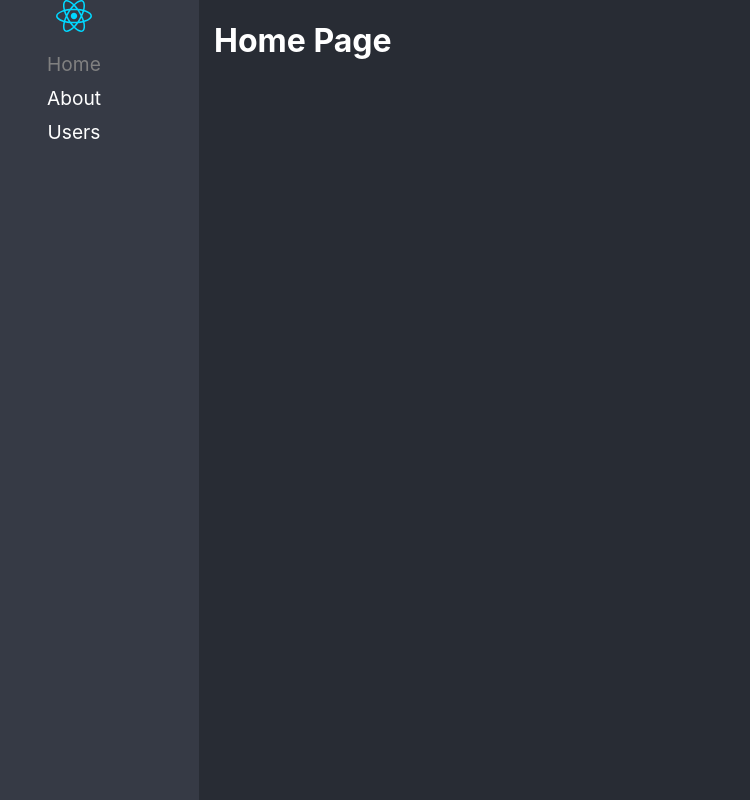
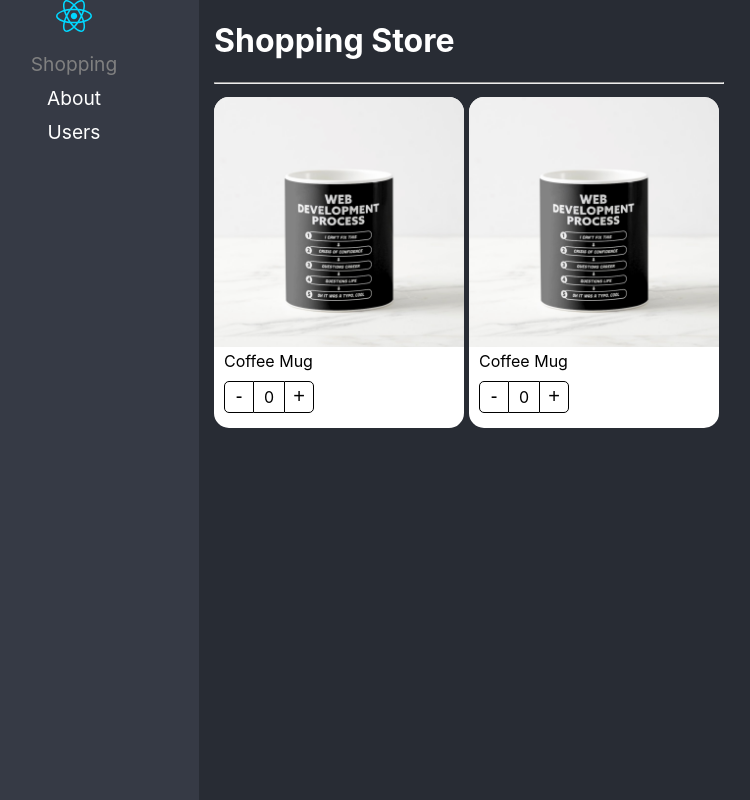
Before and after one commit to lvargask/react-typescript-template, a React (Vite) app: page / in a window 1280 px wide. Before the commit this address led to /home. Shown: the whole page, without its empty margins (51-801 px from the left). Built offline with nearby package versions, Linux system fonts and the light colour scheme.

Commit message:
Component compound

```diff
--- /dev/null
+++ b/src/02-component-patterns/components/ProductButtons.tsx
@@ -0,0 +1,20 @@
+import { useContext } from "react";
+import { ProductContext } from './ProductCard';
+import styles from "../styles/styles.module.css";
+
+
+export const ProductButtons = () => {
+    const { increaseBy, counter } = useContext(ProductContext);
+
+    return (
+      <div className={styles.buttonsContainer}>
+        <button onClick={() => increaseBy(-1)} className={styles.buttonMinus}>
+          -
+        </button>
+        <div className={styles.countLabel}>{counter}</div>
+        <button onClick={() => increaseBy(1)} className={styles.buttonAdd}>
+          +
+        </button>
+      </div>
+    );
+  };
--- /dev/null
+++ b/src/02-component-patterns/components/ProductCard.tsx
@@ -0,0 +1,30 @@
+import { createContext } from "react";
+import { useProducts } from "../hooks";
+import { ProductContextProps, ProductCardProps } from "../interfaces/interfaces";
+import styles from "../styles/styles.module.css";
+
+export const ProductContext = createContext({}) as ProductContextProps;
+const { Provider } = ProductContext;
+
+export const ProductCard = ({ children, product }: ProductCardProps) => {
+  const { counter, increaseBy } = useProducts();
+
+  return (
+    <Provider
+      value={{
+        counter,
+        increaseBy,
+        product,
+      }}
+    >
+      <div className={styles.productCard}>
+        {children}
+        {/* <ProductImage img={product.img} />
+
+        <ProductTitle title={product.title} />
+
+        <ProductButtons counter={counter} increaseBy={increaseBy} /> */}
+      </div>
+    </Provider>
+  );
+};
--- /dev/null
+++ b/src/02-component-patterns/components/ProductImage.tsx
@@ -0,0 +1,10 @@
+import { useContext } from "react";
+import { ProductContext } from './ProductCard';
+import noImage from "../assets/no-image.jpg";
+import styles from "../styles/styles.module.css";
+
+export const ProductImage = ({ img = null }) => {
+  const { product } = useContext(ProductContext);
+  const image = img ?? product.img ?? noImage;
+  return <img className={styles.productImg} src={image} alt="Product" />;
+};
--- /dev/null
+++ b/src/02-component-patterns/components/ProductTitle.tsx
@@ -0,0 +1,10 @@
+import { useContext } from "react";
+import { ProductContext } from "./ProductCard";
+import styles from "../styles/styles.module.css";
+
+export const ProductTitle = ({ title }: { title: string }) => {
+  const { product } = useContext(ProductContext);
+  return (
+    <span className={styles.productDescription}>{title ?? product.title}</span>
+  );
+};
--- /dev/null
+++ b/src/02-component-patterns/components/index.ts
@@ -0,0 +1,17 @@
+import { ProductCard as ProductCardHOC } from "./ProductCard";
+import { ProductImage } from "./ProductImage";
+import { ProductTitle } from "./ProductTitle";
+import { ProductButtons } from "./ProductButtons";
+import { ProductCardHOCProps } from "../interfaces/interfaces";
+
+export { ProductImage } from "./ProductImage";
+export { ProductTitle } from "./ProductTitle";
+export { ProductButtons } from "./ProductButtons";
+
+export const ProductCard: ProductCardHOCProps = Object.assign(ProductCardHOC, {
+  Image: ProductImage,
+  Title: ProductTitle,
+  Buttons: ProductButtons,
+});
+
+export default ProductCard;
--- /dev/null
+++ b/src/02-component-patterns/hooks/index.ts
@@ -0,0 +1 @@
+export * from './useProducts';
--- /dev/null
+++ b/src/02-component-patterns/hooks/useProducts.ts
@@ -0,0 +1,14 @@
+import { useState } from "react";
+
+export const useProducts = (initialValue = 0) => {
+  const [counter, setCounter] = useState(initialValue);
+
+  const increaseBy = (value: number) => {
+    setCounter((prev) => Math.max(prev + value, 0));
+  };
+
+  return {
+    counter,
+    increaseBy,
+  };
+};
--- /dev/null
+++ b/src/02-component-patterns/interfaces/interfaces.ts
@@ -0,0 +1,25 @@
+import { ReactElement } from "react";
+
+export interface ProductCardProps {
+  product: Product;
+  children?: ReactElement | ReactElement[];
+}
+
+export interface Product {
+  id: string;
+  title: string;
+  img?: string;
+}
+
+export interface ProductContextProps {
+  counter: number;
+  increaseBy: (value: number) => void;
+  product: Product;
+}
+
+export interface ProductCardHOCProps {
+  ({ children, product }: ProductCardProps): JSX.Element;
+  Image: ({ img }: { img?: string }) => JSX.Element;
+  Title: ({ title }: { title: string }) => JSX.Element;
+  Buttons: () => JSX.Element;
+}
--- /dev/null
+++ b/src/02-component-patterns/pages/ShoppingPage.tsx
@@ -0,0 +1,40 @@
+import {
+  ProductCard,
+  ProductImage,
+  ProductTitle,
+  ProductButtons,
+} from "../components";
+
+const product = {
+  id: "123",
+  title: "Coffee Mug",
+  img: "../public/coffee-mug.png",
+};
+
+export const ShoppingPage = () => {
+  return (
+    <div>
+      <h1>Shopping Store</h1>
+      <hr />
+      <div
+        style={{
+          display: "flex",
+          flexDirection: "row",
+          flexWrap: "wrap",
+        }}
+      >
+        <ProductCard product={product}>
+          <ProductImage />
+          <ProductTitle />
+          <ProductButtons />
+        </ProductCard>
+
+        <ProductCard product={product}>
+          <ProductCard.Image />
+          <ProductCard.Title />
+          <ProductCard.Buttons />
+        </ProductCard>
+      </div>
+    </div>
+  );
+};
--- /dev/null
+++ b/src/02-component-patterns/styles/styles.module.css
@@ -0,0 +1,62 @@
+
+
+.productCard {
+    background-color: white;
+    border-radius: 15px;
+    color: black;
+    padding-bottom: 5px;
+    width: 250px;
+    margin-right: 5px;
+    margin-top: 5px;
+}
+
+.productImg {
+    border-radius: 15px 15px 0px 0px;
+    width: 100%;
+}
+
+.productDescription {
+    margin: 10px;
+}
+
+.buttonsContainer {
+    margin: 10px;
+    display: flex;
+    flex-direction: row;
+}
+
+.buttonMinus {
+    cursor: pointer;
+    background-color: transparent;
+    border: 1px solid black;
+    border-radius: 5px 0px 0px 5px;
+    font-size: 20px;
+    width: 30px;
+}
+
+.buttonMinus:hover {
+    background-color: rgba(0, 0, 0, 0.1);
+}
+
+.countLabel {
+    border-bottom: 1px solid black;
+    border-top: 1px solid black;
+    font-size: 16px;
+    height: 25px;
+    padding-top: 5px;
+    text-align: center;
+    width: 30px;
+}
+
+.buttonAdd {
+    cursor: pointer;
+    background-color: transparent;
+    border: 1px solid black;
+    border-radius: 0px 5px 5px 0px;
+    font-size: 20px;
+    width: 30px;
+}
+
+.buttonAdd:hover {
+    background-color: rgba(0, 0, 0, 0.1);
+}
--- a/src/routes/Navigation.tsx
+++ b/src/routes/Navigation.tsx
@@ -7,6 +7,7 @@
 } from "react-router-dom";
 
 import logo from "./../assets/react.svg";
+import { ShoppingPage } from "../02-component-patterns/pages/ShoppingPage";
 
 export const Navigation = () => {
   return (
@@ -17,10 +18,10 @@
           <ul>
             <li>
               <NavLink
-                to="/home"
+                to="/"
                 className={({ isActive }) => (isActive ? "nav-active" : "")}
               >
-                Home
+                Shopping
               </NavLink>
             </li>
             <li>
@@ -45,7 +46,7 @@
         <Routes>
           <Route path="about" element={<h1>About Page</h1>}></Route>
           <Route path="users" element={<h1>Users Page</h1>}></Route>
-          <Route path="home" element={<h1>Home Page</h1>}></Route>
+          <Route path="/" element={<ShoppingPage />}></Route>
           <Route path="/*" element={<Navigate to="home" />}></Route>
         </Routes>
       </div>
```
Also changed, not shown: public/coffee-mug.png (added), src/02-component-patterns/assets/no-image.jpg (added).
